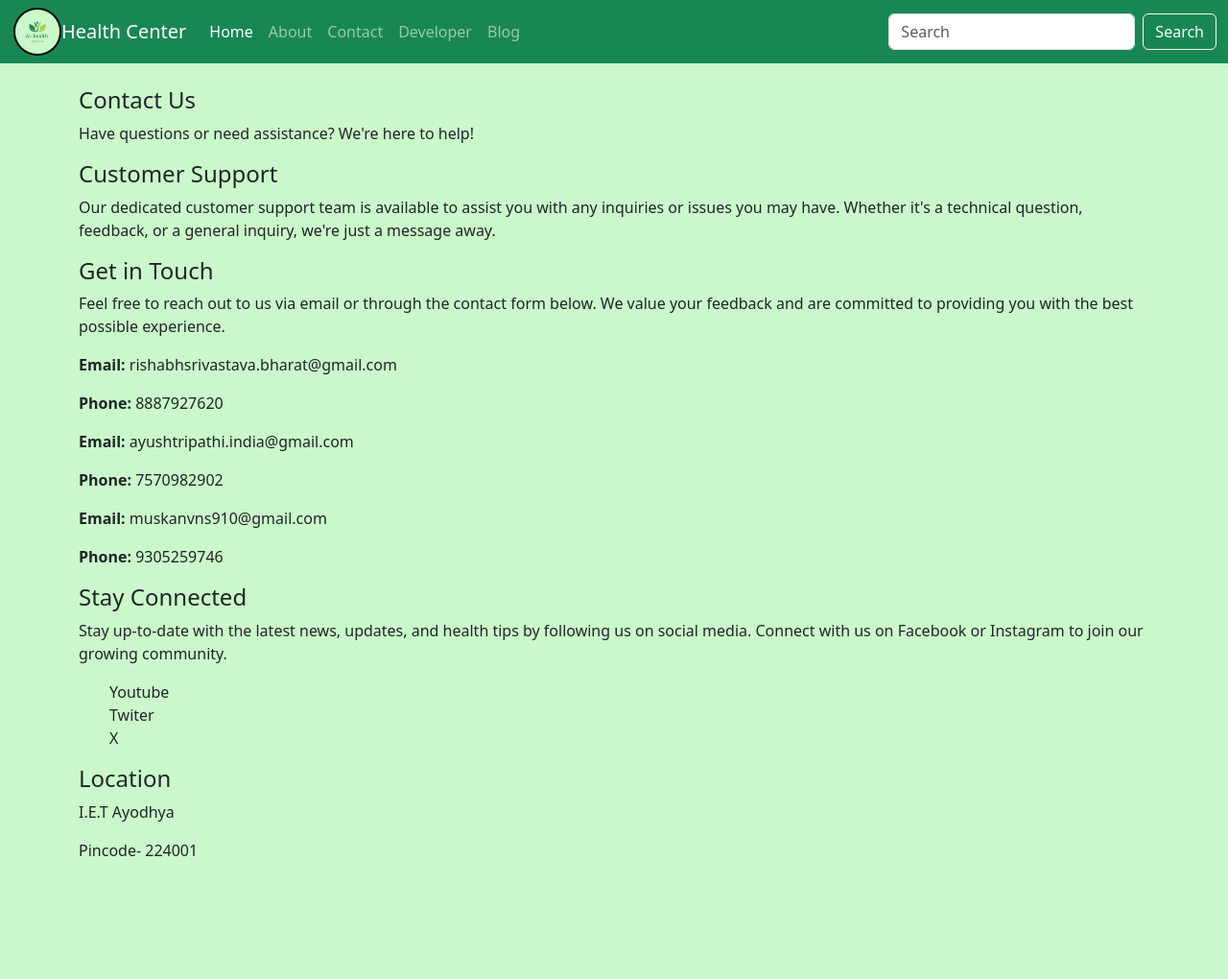
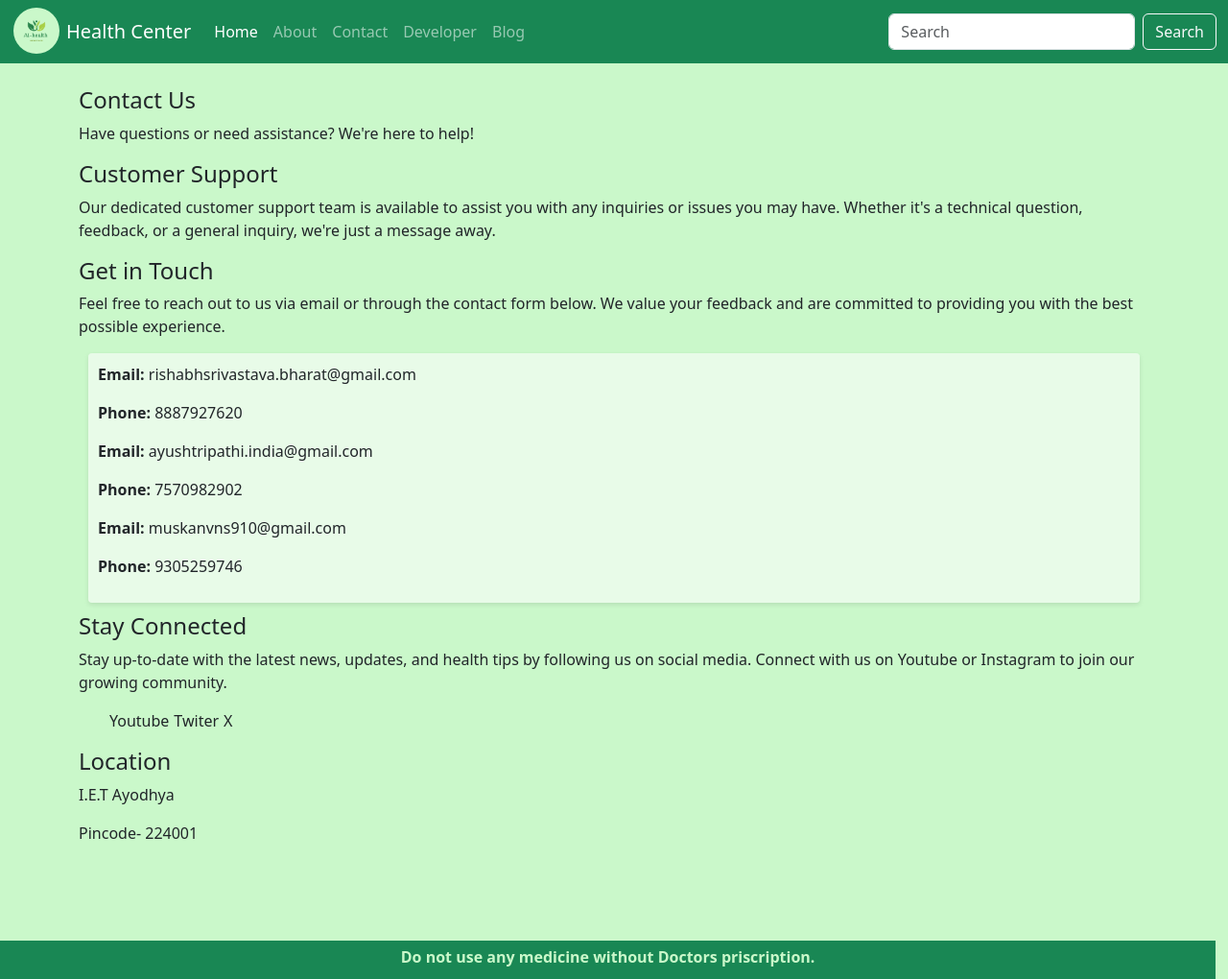
Before and after one commit to the-sleepingfox/AI-health-care, a Flask app: page /contact in a window 1280 px wide. Shown: the whole page at 96% size. Before the commit the page ends 892 px from the top, so only its background shows below. Run offline with Flask 3, Linux system fonts and the light colour scheme; parts of the project's set-up code (start-up, migrations or seed data) failed here and were passed over.

Commit message:
updation

```diff
--- a/static/styles.css
+++ b/static/styles.css
@@ -10,12 +10,13 @@
     color: black;
     margin-top: 0;
     margin-left: 2px;
+    margin-right: 5px;
 }
 
 .myimg {
-    width: 50px;
-    height: 50px;
-    border: 2px solid black;
+    width: 48px;
+    height: 48px;
+    /* border: 2px solid black; */
     border-radius: 25px;
 }
 
@@ -102,7 +103,7 @@
 
 .footer {
     height: 40px;
-    width: 100vw;
+    width: 99vw;
     text-align: center;
     background-color: #198754;
     color: #caf8ca;
@@ -133,8 +134,19 @@
 /* Introduction Field styling End */
 
 
-/* Contack Styling */
+/* Contact Styling */
+
+.email-section{
+    padding: 10px;
+    background: rgba(253, 253, 253, 0.591);
+    border-radius: 4px;
+    box-shadow: 0 2px 5px rgba(0, 0, 0, 0.1);
+    margin: 10px;
+}
 
 .social-links{
     list-style: none;
+    display: flex;
+    gap: 5px;
+    justify-content:first baseline;
 }
--- a/templates/contact.html
+++ b/templates/contact.html
@@ -28,18 +28,20 @@
     <p>Feel free to reach out to us via email or through the contact form below. We value your feedback and are
       committed to providing you with the best possible experience.
     </p>
+    <div class="email-section">
       <p><b>Email:</b> rishabhsrivastava.bharat@gmail.com</p>
       <p><b>Phone:</b> 8887927620</p>
       <p><b>Email:</b> ayushtripathi.india@gmail.com</p>
       <p><b>Phone:</b> 7570982902</p>
       <p><b>Email:</b> muskanvns910@gmail.com</p>
       <p><b>Phone:</b> 9305259746</p>
+    </div>
 
 
     <h4>Stay Connected</h4>
     <p>
       Stay up-to-date with the latest news, updates, and health tips by following us on social media. Connect with us on
-      Facebook or Instagram to join our growing community.
+      Youtube or Instagram to join our growing community.
     </p>
     <ul class="social-links">
       <li class="social-link-item">Youtube</li>
@@ -50,9 +52,12 @@
     </h4>
     <p>I.E.T Ayodhya</p>
     <p>Pincode- 224001</p>
-
-
   </div>
+  <footer class="footer">
+    <div>
+      <p>Do not use any medicine without Doctors priscription.</p>
+    </div>
+  </footer>
   <script src="https://cdn.jsdelivr.net/npm/bootstrap@5.3.1/dist/js/bootstrap.bundle.min.js"
     integrity="sha384-HwwvtgBNo3bZJJLYd8oVXjrBZt8cqVSpeBNS5n7C8IVInixGAoxmnlMuBnhbgrkm"
     crossorigin="anonymous"></script>
--- a/templates/navbar.html
+++ b/templates/navbar.html
@@ -1,5 +1,3 @@
-
-
 <!-- Navbar -->
 <nav class="navbar navbar-expand-lg navbar-dark bg-success">
     <div class="container-fluid">
@@ -9,7 +7,8 @@
         </div>
 
         <a class="navbar-brand" href="/">Health Center</a>
-            <button class="navbar-toggler" type="button" data-bs-toggle="collapse" data-bs-target="#navbarSupportedContent" aria-controls="navbarSupportedContent" aria-expanded="false" aria-label="Toggle navigation">
+        <button class="navbar-toggler" type="button" data-bs-toggle="collapse" data-bs-target="#navbarSupportedContent"
+            aria-controls="navbarSupportedContent" aria-expanded="false" aria-label="Toggle navigation">
             <span class="navbar-toggler-icon"></span>
         </button>
         <div class="collapse navbar-collapse" id="navbarSupportedContent">
```
Also changed, not shown: templates/about.html (+10 -6 lines), templates/blog.html (+12 -10 lines), templates/developer.html (+12 -10 lines). Lines whose indentation alone changed are shown as unchanged.
